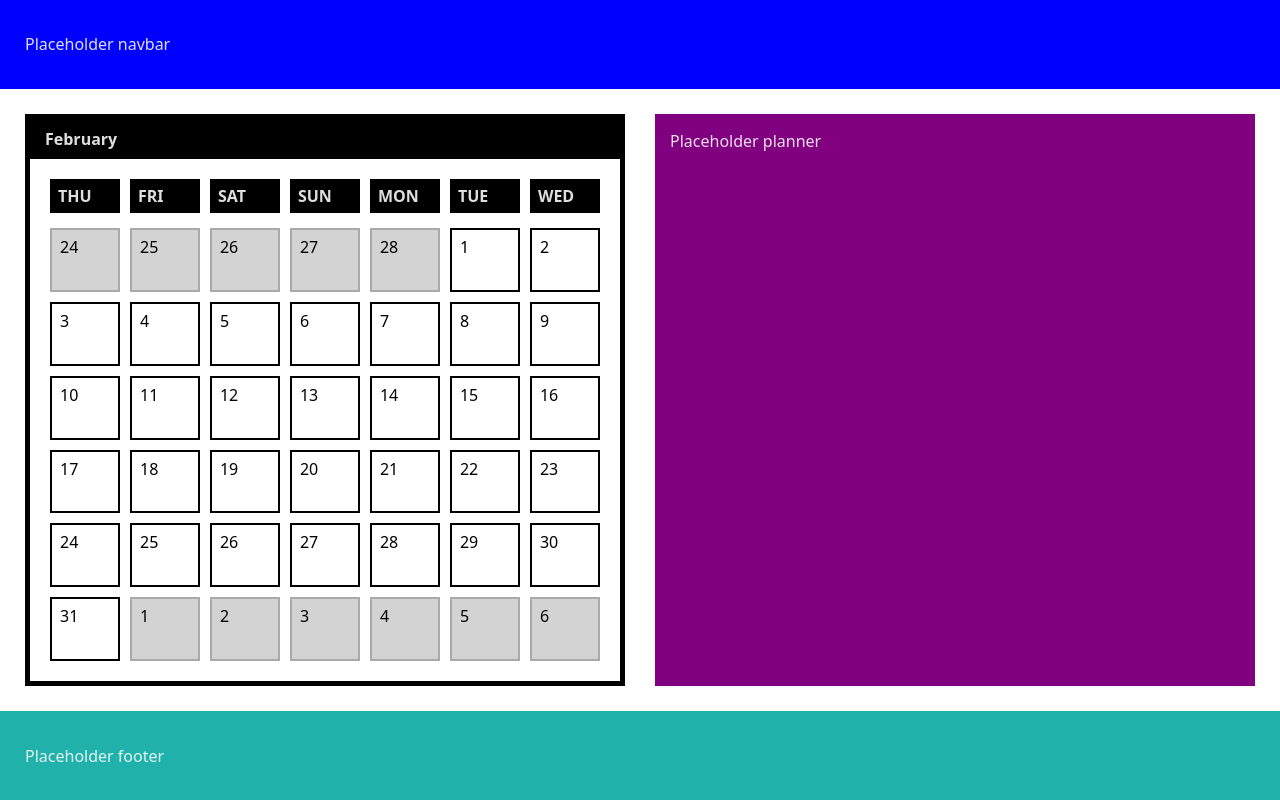
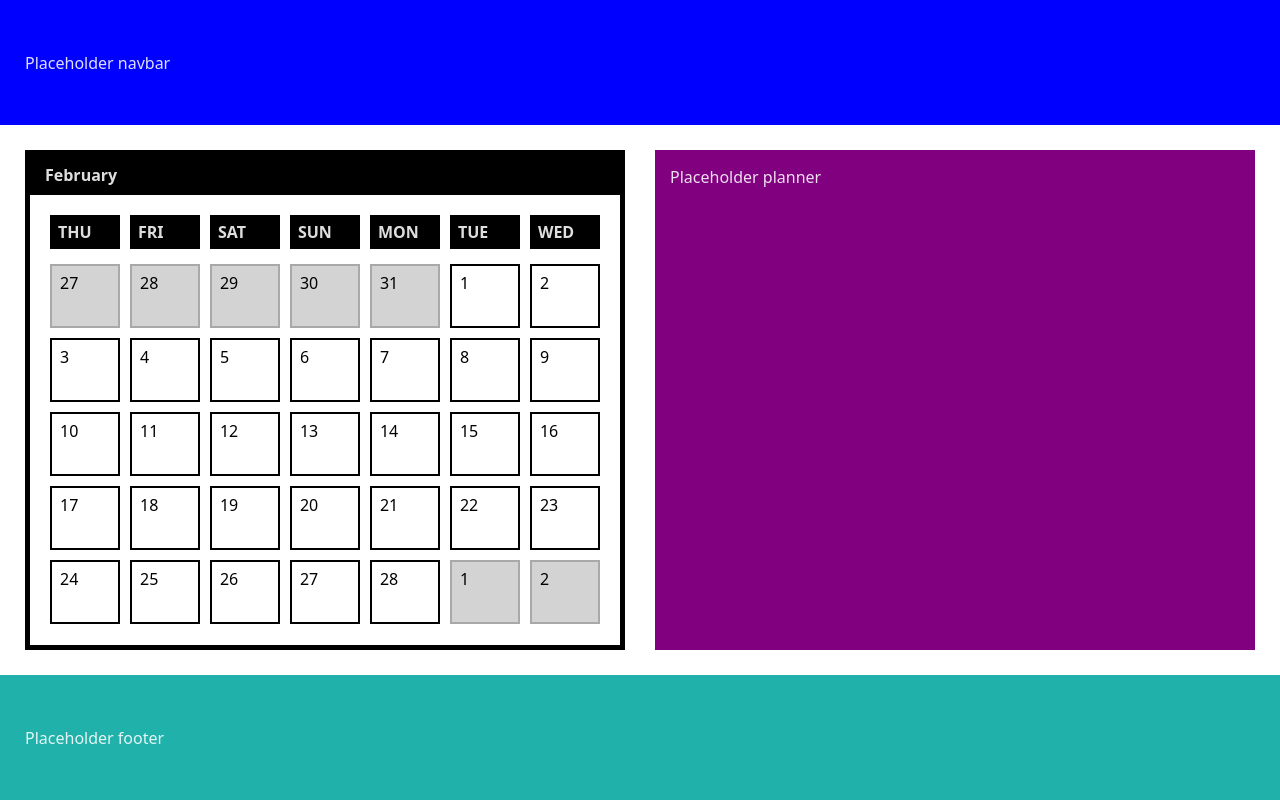
Before and after one commit to jubrito/planner-with-calendar, a React (Vite) app: page / in a window 1280 px wide. Built offline with nearby package versions, Linux system fonts and the light colour scheme.

Commit message:
refactor: use hook and pass props to child calendar components to update all components when setting date

```diff
--- a/src/components/Calendar/CalendarCells/CalendarCells.tsx
+++ b/src/components/Calendar/CalendarCells/CalendarCells.tsx
@@ -6,8 +6,6 @@ import {
 } from "../../../utils/calendar/weeks";
 import styles from "./_calendar-cells.module.scss";
 import { getCurrentMonthDaysInfo } from "../../../utils/calendar/current";
-import { useDate } from "../../../hooks/useDate";
-import { useEffect } from "react";
 import {
   getPreviousMonthIndex,
   getPreviousMonthYear,
@@ -16,14 +14,14 @@ import {
   getNextMonthIndex,
   getNextMonthYear,
 } from "../../../utils/calendar/next";
+import { DateConfig } from "../../../types/Date";
 
-const CalendarCells = () => {
+type CalendarCellsProps = {
+  dateConfig: DateConfig;
+};
+const CalendarCells = ({ dateConfig }: CalendarCellsProps) => {
   const { locale } = useLocale();
-  const { year, month, monthNumberOfDays, time, updateDate } = useDate();
-
-  useEffect(() => {
-    updateDate(2025, 2, 1);
-  }, []);
+  const { year, month, monthNumberOfDays, time } = dateConfig;
 
   const getDayName = (dayOfWeek: number) => {
     let dayName: WeekDaysShortNames;
--- a/src/features/Calendar/Calendar.tsx
+++ b/src/features/Calendar/Calendar.tsx
@@ -7,13 +7,14 @@ import styles from "./_calendar.module.scss";
 
 const Calendar = () => {
   const { locale } = useLocale();
-  const { date } = useDate();
-  const currentMonthName = getCurrentMonthName(date, locale);
+  const dateConfig = useDate();
+  const currentMonthName = getCurrentMonthName(dateConfig.date, locale);
+
   return (
     <section className={styles.calendar}>
       <div className={styles.monthLabel}>{currentMonthName}</div>
       <CalendarWeeks />
-      <CalendarCells />
+      <CalendarCells dateConfig={dateConfig} />
     </section>
   );
 };
```
